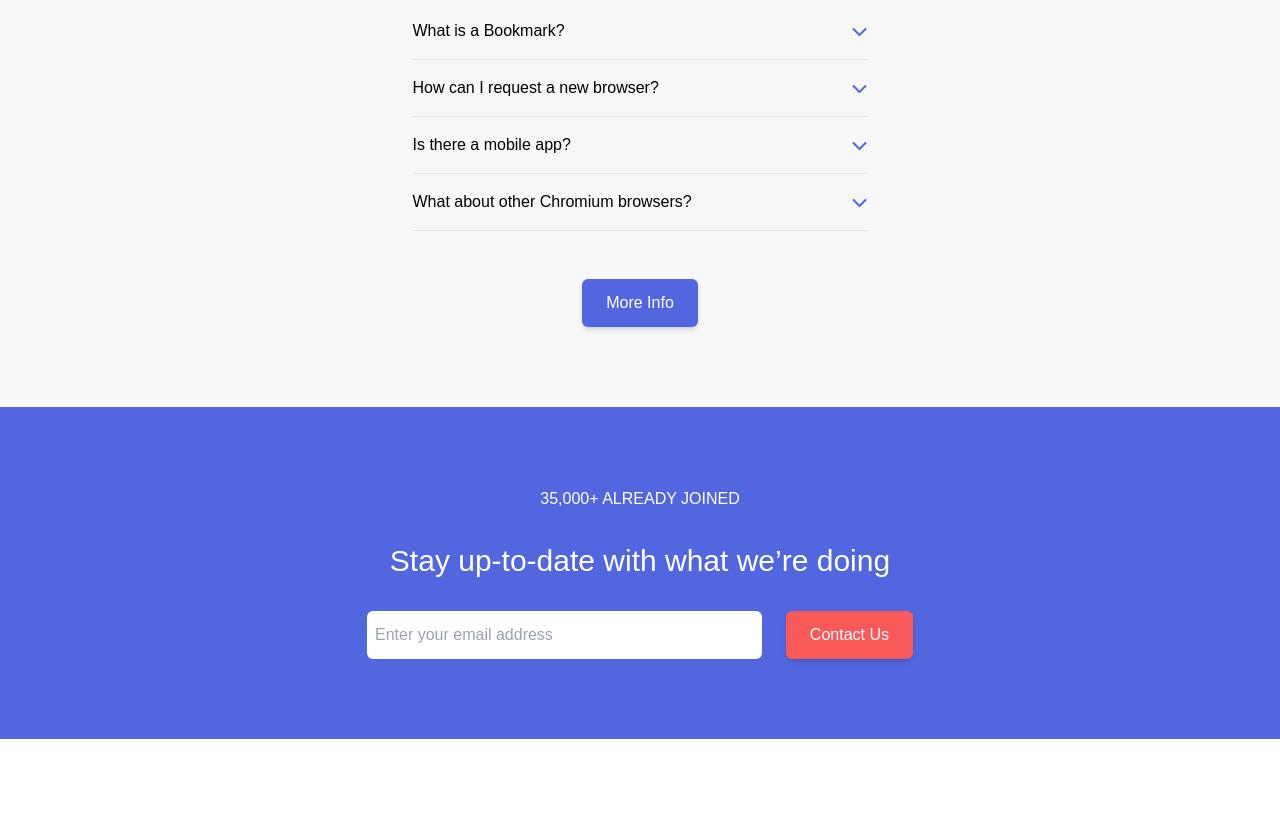
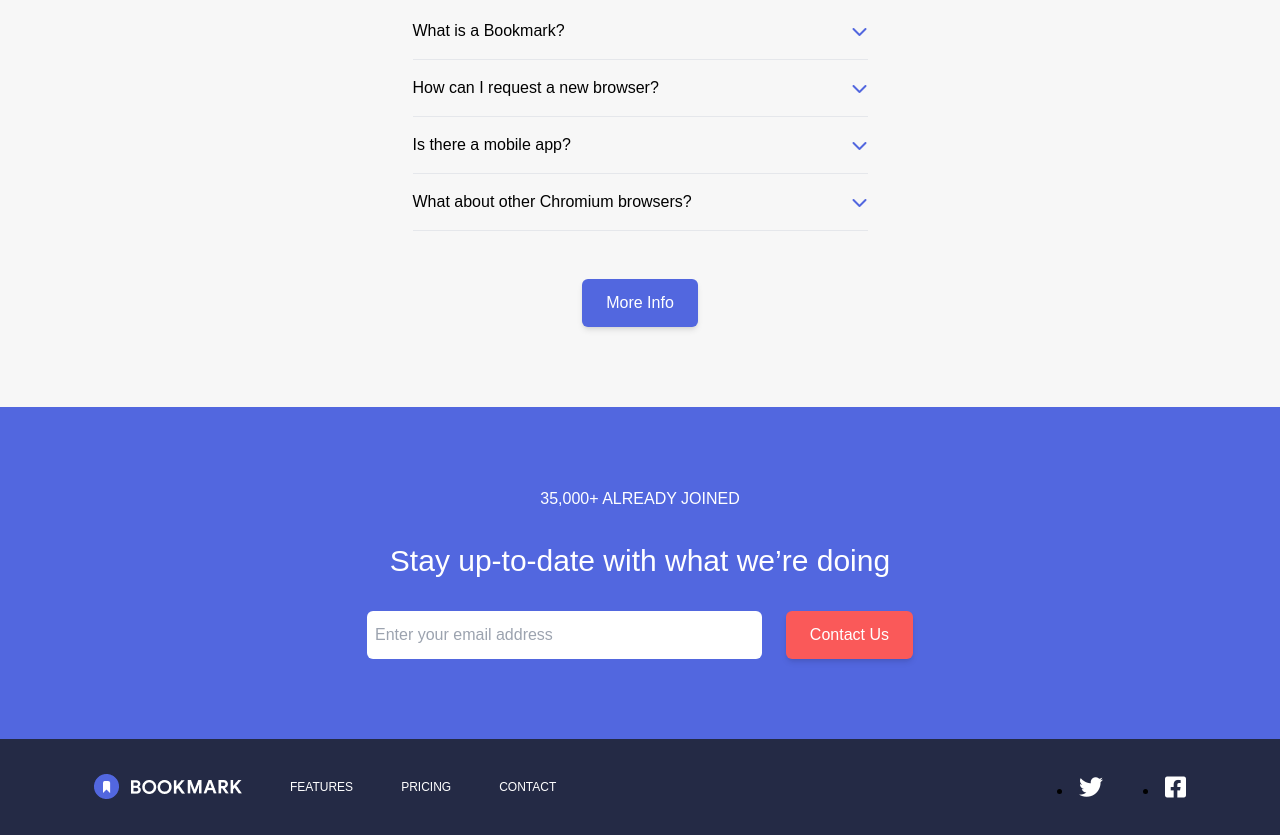
Before and after one commit to smhosseini96/-Landing-Page-Tailwinds, a website: page Landing Page/public/index.html in a window 1280 px wide. Shown: the part 3804-4639 px from the top of the page. Before the commit the page ends 4543 px from the top, so only its background shows below. Drawn offline with Linux system fonts and the light colour scheme.

Commit message:
Build Footer section.

```diff
--- a/Landing Page/public/index.html
+++ b/Landing Page/public/index.html
@@ -341,5 +341,25 @@
         </div>
       </div>
     </section>
+
+    <!-- Footer -->
+    <footer class="bg-bookmark-blue py-8">
+      <div class="container flex flex-col md:flex-row items-center">
+        <div
+          class="flex flex-1 flex-wrap items-center justify-center md:justify-start gap-12"
+        >
+          <img src="./imgs/logo-bookmark-white.png" alt="" />
+          <ul class="flex text-white uppercase gap-12 text-xs">
+            <li class="cursor-pointer">Features</li>
+            <li class="cursor-pointer">Pricing</li>
+            <li class="cursor-pointer">Contact</li>
+          </ul>
+        </div>
+        <div class="flex gap-10 mt-12 md:mt-0">
+          <li><i class="text-white text-2xl fab fa-twitter"></i></li>
+          <li><i class="text-white text-2xl fab fa-facebook-square"></i></li>
+        </div>
+      </div>
+    </footer>
   </body>
 </html>
```
Also changed, not shown: Landing Page/public/style.css.
